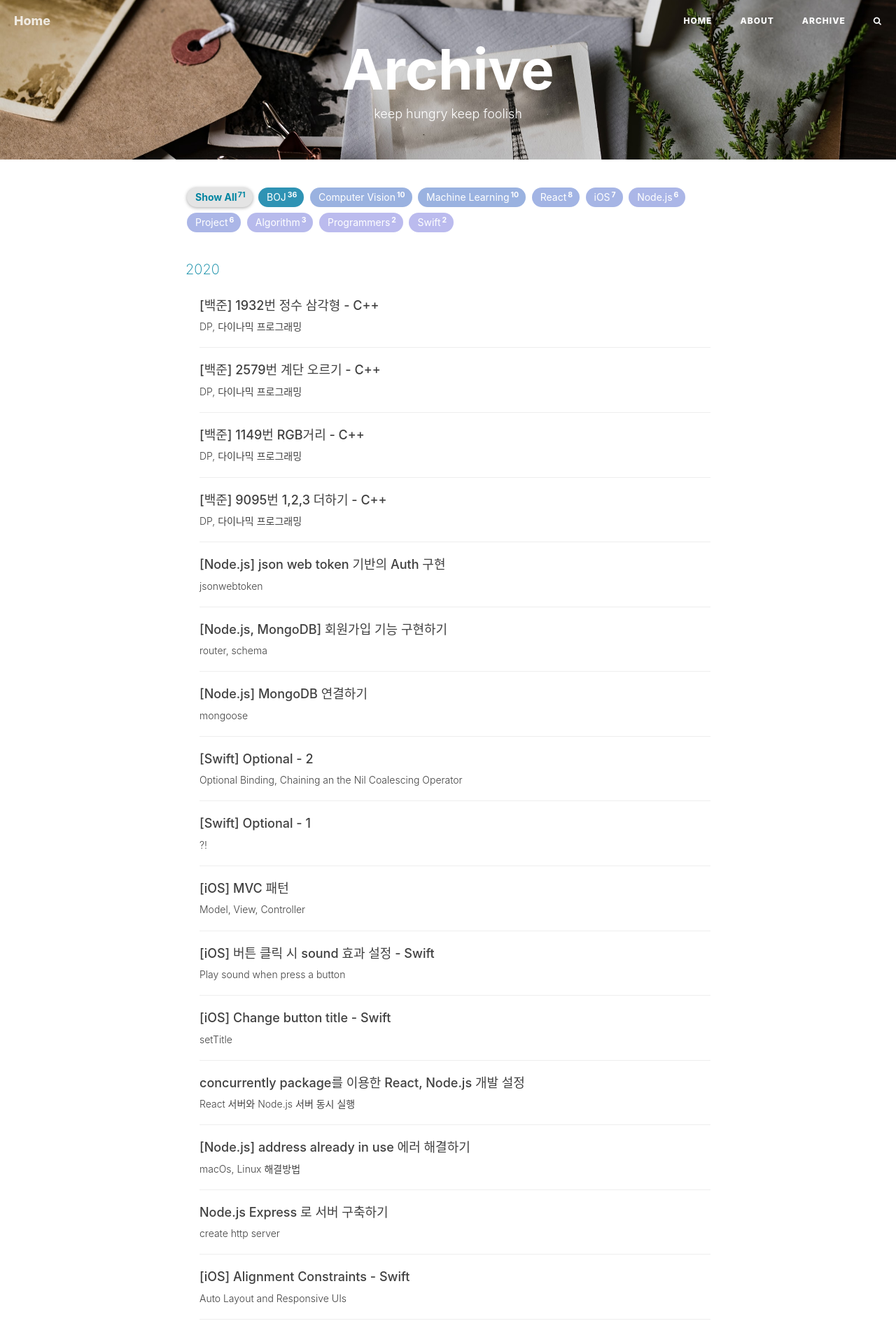
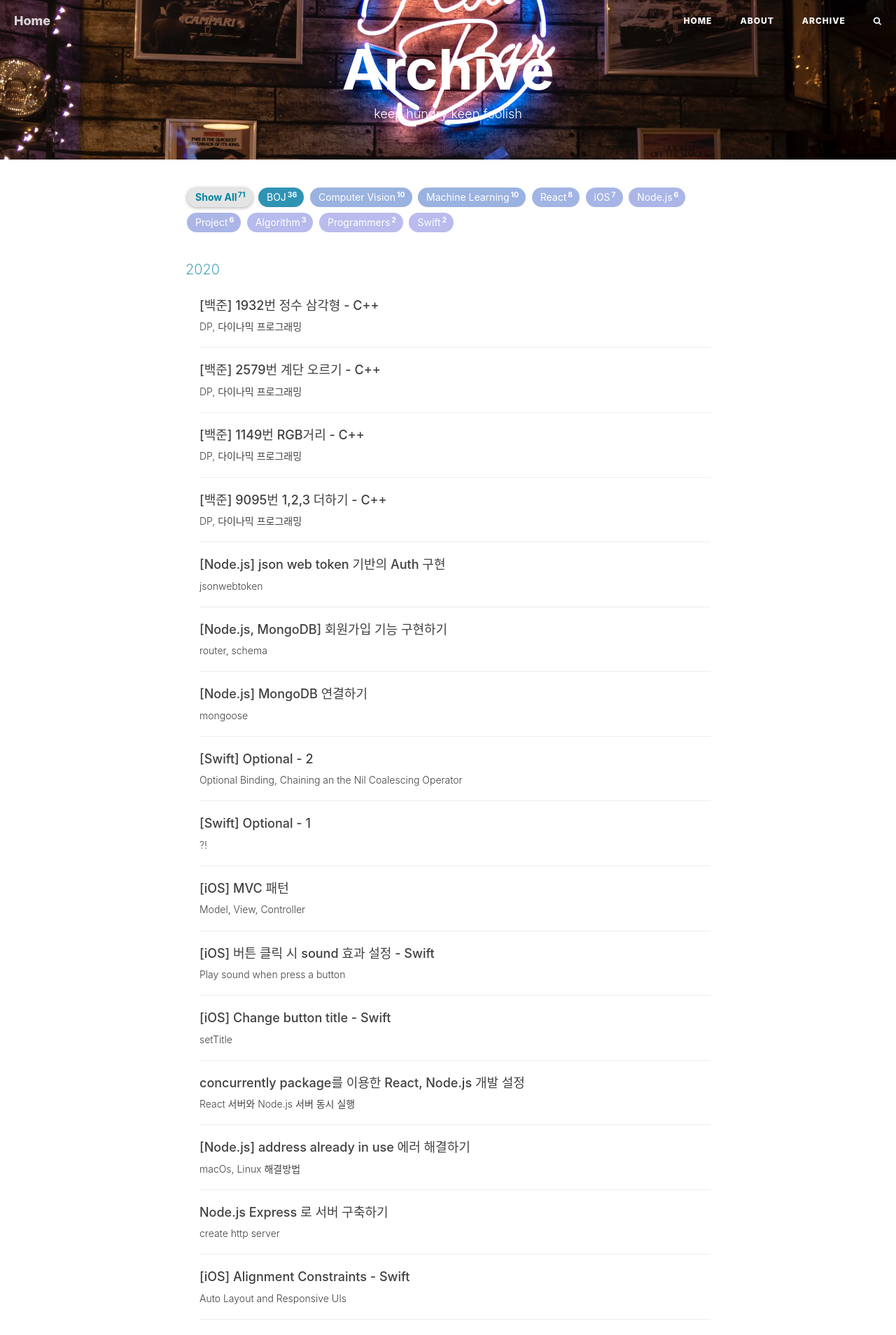
Before and after one commit to donggoolosori/donggoolosori.github.io, a Jekyll site: the page built from archive.html, in a window 1280 px wide. Shown: the top 1908 px of the page at 70% size. Built offline with Jekyll 4.4.1, drawn with Linux system fonts in a browser that asks for light colours; nearby versions of some CDN libraries; comment, search, counter and statistics services are not loaded.

Commit message:
header img

```diff
--- a/archive.html
+++ b/archive.html
@@ -2,7 +2,7 @@
 title: Archive
 layout: default
 description: keep hungry keep foolish
-header-img: "img/in_post/Posts.jpg"
+header-img: "img/in_post/neon.jpg"
 ---
 
 <!--
```
Also changed, not shown: img/in_post/neon.jpg (added).
